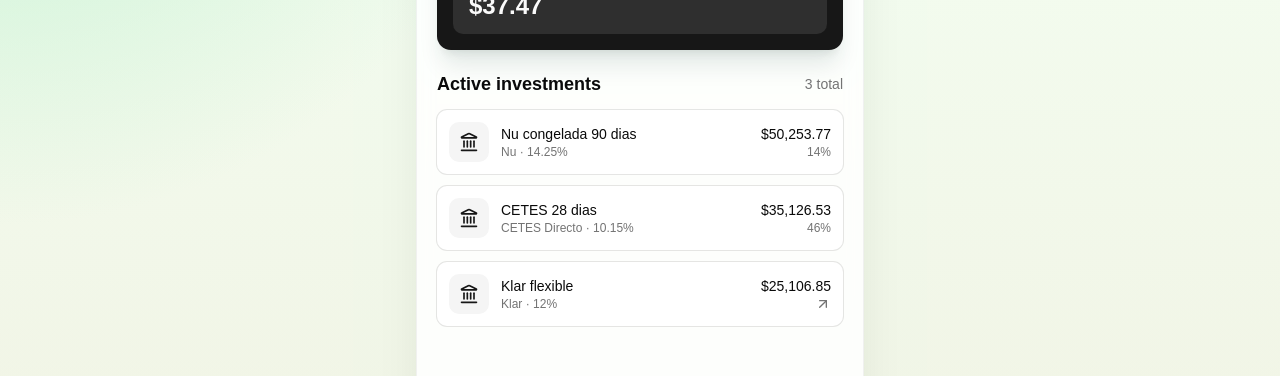
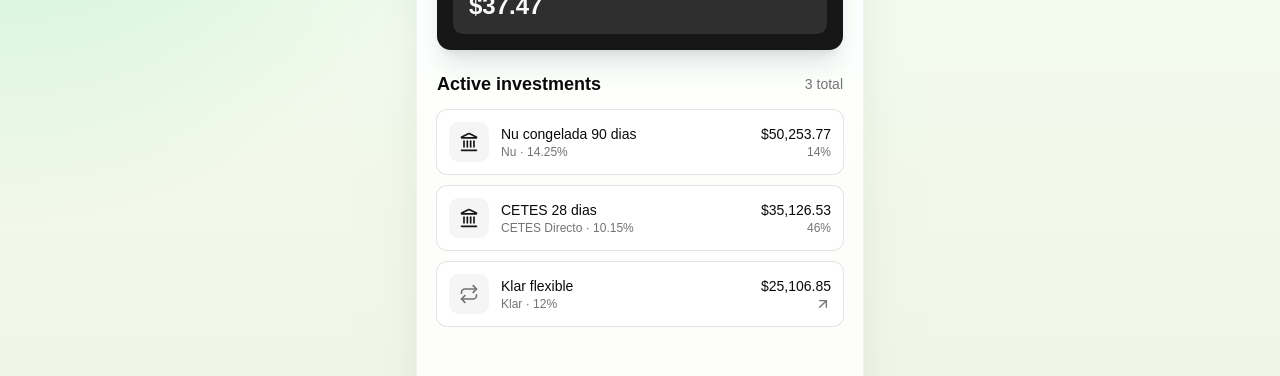
Before and after one commit to JorgeIba/Kadra, a React (Vite) app: page / in a window 1280 px wide. Shown: the part 319-695 px from the top of the page. Built offline with nearby package versions, Linux system fonts and the light colour scheme.

Commit message:
Modularize Investment Cards

```diff
--- /dev/null
+++ b/src/app/components/investments/FixedTermInvestmentCard.tsx
@@ -0,0 +1,37 @@
+import { Landmark } from "lucide-react"
+import type { FixedTermInvestmentSummary } from "@/domain/investments"
+import { Card, CardContent } from "@/components/ui/card"
+import { formatMxn, formatPercentage } from "@/lib/formatters"
+
+interface FixedTermInvestmentCardProps {
+  investment: FixedTermInvestmentSummary
+}
+
+export function FixedTermInvestmentCard({
+  investment,
+}: FixedTermInvestmentCardProps) {
+  return (
+    <Card size="sm" className="rounded-lg">
+      <CardContent className="flex items-center gap-3">
+        <div className="grid size-10 place-items-center rounded-lg bg-secondary text-secondary-foreground">
+          <Landmark className="size-5" aria-hidden="true" />
+        </div>
+        <div className="min-w-0 flex-1">
+          <p className="truncate font-medium">{investment.name}</p>
+          <p className="truncate text-xs text-muted-foreground">
+            {investment.institutionName} ·{" "}
+            {formatPercentage(investment.annualRate)}
+          </p>
+        </div>
+        <div className="text-right">
+          <p className="font-medium">
+            {formatMxn(investment.estimatedCurrentValue)}
+          </p>
+          <p className="text-xs text-muted-foreground">
+            {Math.round(investment.progressPercentage)}%
+          </p>
+        </div>
+      </CardContent>
+    </Card>
+  )
+}
--- /dev/null
+++ b/src/app/components/investments/InvestmentCard.tsx
@@ -0,0 +1,15 @@
+import { INVESTMENT_TYPES, type InvestmentSummary } from "@/domain/investments"
+import { FixedTermInvestmentCard } from "@/app/components/investments/FixedTermInvestmentCard"
+import { OpenEndedInvestmentCard } from "@/app/components/investments/OpenEndedInvestmentCard"
+
+interface InvestmentCardProps {
+  investment: InvestmentSummary
+}
+
+export function InvestmentCard({ investment }: InvestmentCardProps) {
+  if (investment.type === INVESTMENT_TYPES.fixedTerm) {
+    return <FixedTermInvestmentCard investment={investment} />
+  }
+
+  return <OpenEndedInvestmentCard investment={investment} />
+}
--- /dev/null
+++ b/src/app/components/investments/OpenEndedInvestmentCard.tsx
@@ -0,0 +1,38 @@
+import { ArrowUpRight, Repeat } from "lucide-react"
+import type { OpenEndedInvestmentSummary } from "@/domain/investments"
+import { Card, CardContent } from "@/components/ui/card"
+import { formatMxn, formatPercentage } from "@/lib/formatters"
+
+interface OpenEndedInvestmentCardProps {
+  investment: OpenEndedInvestmentSummary
+}
+
+export function OpenEndedInvestmentCard({
+  investment,
+}: OpenEndedInvestmentCardProps) {
+  return (
+    <Card size="sm" className="rounded-lg">
+      <CardContent className="flex items-center gap-3">
+        <div className="grid size-10 place-items-center rounded-lg bg-muted text-muted-foreground">
+          <Repeat className="size-5" aria-hidden="true" />
+        </div>
+        <div className="min-w-0 flex-1">
+          <p className="truncate font-medium">{investment.name}</p>
+          <p className="truncate text-xs text-muted-foreground">
+            {investment.institutionName} ·{" "}
+            {formatPercentage(investment.annualRate)}
+          </p>
+        </div>
+        <div className="text-right">
+          <p className="font-medium">
+            {formatMxn(investment.estimatedCurrentValue)}
+          </p>
+          <ArrowUpRight
+            className="ml-auto size-4 text-muted-foreground"
+            aria-hidden="true"
+          />
+        </div>
+      </CardContent>
+    </Card>
+  )
+}
--- a/src/app/screens/dashboard/DashboardScreen.tsx
+++ b/src/app/screens/dashboard/DashboardScreen.tsx
@@ -1,13 +1,11 @@
-import { ArrowUpRight, Landmark, WalletCards } from "lucide-react"
 import {
-  INVESTMENT_TYPES,
   getInvestmentSummary,
   getPortfolioEstimatedCurrentValue,
   getPortfolioEstimatedDailyReturn,
   type Investment,
 } from "@/domain/investments"
-import { Card, CardContent } from "@/components/ui/card"
-import { formatMxn, formatPercentage } from "@/lib/formatters"
+import { InvestmentPreviewList } from "@/app/screens/dashboard/InvestmentPreviewList"
+import { PortfolioSummaryCard } from "@/app/screens/dashboard/PortfolioSummaryCard"
 
 interface DashboardScreenProps {
   investments: Investment[]
@@ -32,73 +30,15 @@
         </h1>
       </div>
 
-      <Card className="border-none bg-primary text-primary-foreground shadow-xl shadow-emerald-950/10 ring-0">
-        <CardContent className="space-y-5">
-          <div className="flex items-start justify-between gap-4">
-            <div>
-              <p className="text-sm text-primary-foreground/70">Total value</p>
-              <p className="mt-2 text-4xl font-semibold tracking-normal">
-                {formatMxn(totalValue)}
-              </p>
-            </div>
-            <div className="grid size-10 place-items-center rounded-lg bg-primary-foreground/10">
-              <WalletCards className="size-5" aria-hidden="true" />
-            </div>
-          </div>
+      <PortfolioSummaryCard
+        totalValue={totalValue}
+        dailyCashFlow={dailyCashFlow}
+      />
 
-          <div className="rounded-lg bg-primary-foreground/10 px-4 py-3">
-            <p className="text-xs font-medium uppercase text-primary-foreground/60">
-              Estimated daily cash flow
-            </p>
-            <p className="mt-1 text-2xl font-semibold">
-              {formatMxn(dailyCashFlow)}
-            </p>
-          </div>
-        </CardContent>
-      </Card>
-
-      <div className="space-y-3">
-        <div className="flex items-center justify-between">
-          <h2 className="text-lg font-semibold">Active investments</h2>
-          <span className="text-sm font-medium text-muted-foreground">
-            {investments.length} total
-          </span>
-        </div>
-
-        <div className="space-y-3">
-          {investmentSummaries.map((investment) => (
-            <Card key={investment.id} size="sm" className="rounded-lg">
-              <CardContent className="flex items-center gap-3">
-                <div className="grid size-10 place-items-center rounded-lg bg-secondary text-secondary-foreground">
-                  <Landmark className="size-5" aria-hidden="true" />
-                </div>
-                <div className="min-w-0 flex-1">
-                  <p className="truncate font-medium">{investment.name}</p>
-                  <p className="truncate text-xs text-muted-foreground">
-                    {investment.institutionName} ·{" "}
-                    {formatPercentage(investment.annualRate)}
-                  </p>
-                </div>
-                <div className="text-right">
-                  <p className="font-medium">
-                    {formatMxn(investment.estimatedCurrentValue)}
-                  </p>
-                  {investment.type === INVESTMENT_TYPES.fixedTerm ? (
-                    <p className="text-xs text-muted-foreground">
-                      {Math.round(investment.progressPercentage)}%
-                    </p>
-                  ) : (
-                    <ArrowUpRight
-                      className="ml-auto size-4 text-muted-foreground"
-                      aria-hidden="true"
-                    />
-                  )}
-                </div>
-              </CardContent>
-            </Card>
-          ))}
-        </div>
-      </div>
+      <InvestmentPreviewList
+        investments={investmentSummaries}
+        totalInvestmentCount={investments.length}
+      />
     </section>
   )
 }
--- /dev/null
+++ b/src/app/screens/dashboard/InvestmentPreviewList.tsx
@@ -0,0 +1,29 @@
+import type { InvestmentSummary } from "@/domain/investments"
+import { InvestmentCard } from "@/app/components/investments/InvestmentCard"
+
+interface InvestmentPreviewListProps {
+  investments: InvestmentSummary[]
+  totalInvestmentCount: number
+}
+
+export function InvestmentPreviewList({
+  investments,
+  totalInvestmentCount,
+}: InvestmentPreviewListProps) {
+  return (
+    <div className="space-y-3">
+      <div className="flex items-center justify-between">
+        <h2 className="text-lg font-semibold">Active investments</h2>
+        <span className="text-sm font-medium text-muted-foreground">
+          {totalInvestmentCount} total
+        </span>
+      </div>
+
+      <div className="space-y-3">
+        {investments.map((investment) => (
+          <InvestmentCard key={investment.id} investment={investment} />
+        ))}
+      </div>
+    </div>
+  )
+}
--- /dev/null
+++ b/src/app/screens/dashboard/PortfolioSummaryCard.tsx
@@ -0,0 +1,40 @@
+import { WalletCards } from "lucide-react"
+import { Card, CardContent } from "@/components/ui/card"
+import { formatMxn } from "@/lib/formatters"
+
+interface PortfolioSummaryCardProps {
+  totalValue: number
+  dailyCashFlow: number
+}
+
+export function PortfolioSummaryCard({
+  totalValue,
+  dailyCashFlow,
+}: PortfolioSummaryCardProps) {
+  return (
+    <Card className="border-none bg-primary text-primary-foreground shadow-xl shadow-emerald-950/10 ring-0">
+      <CardContent className="space-y-5">
+        <div className="flex items-start justify-between gap-4">
+          <div>
+            <p className="text-sm text-primary-foreground/70">Total value</p>
+            <p className="mt-2 text-4xl font-semibold tracking-normal">
+              {formatMxn(totalValue)}
+            </p>
+          </div>
+          <div className="grid size-10 place-items-center rounded-lg bg-primary-foreground/10">
+            <WalletCards className="size-5" aria-hidden="true" />
+          </div>
+        </div>
+
+        <div className="rounded-lg bg-primary-foreground/10 px-4 py-3">
+          <p className="text-xs font-medium uppercase text-primary-foreground/60">
+            Estimated daily cash flow
+          </p>
+          <p className="mt-1 text-2xl font-semibold">
+            {formatMxn(dailyCashFlow)}
+          </p>
+        </div>
+      </CardContent>
+    </Card>
+  )
+}
```
